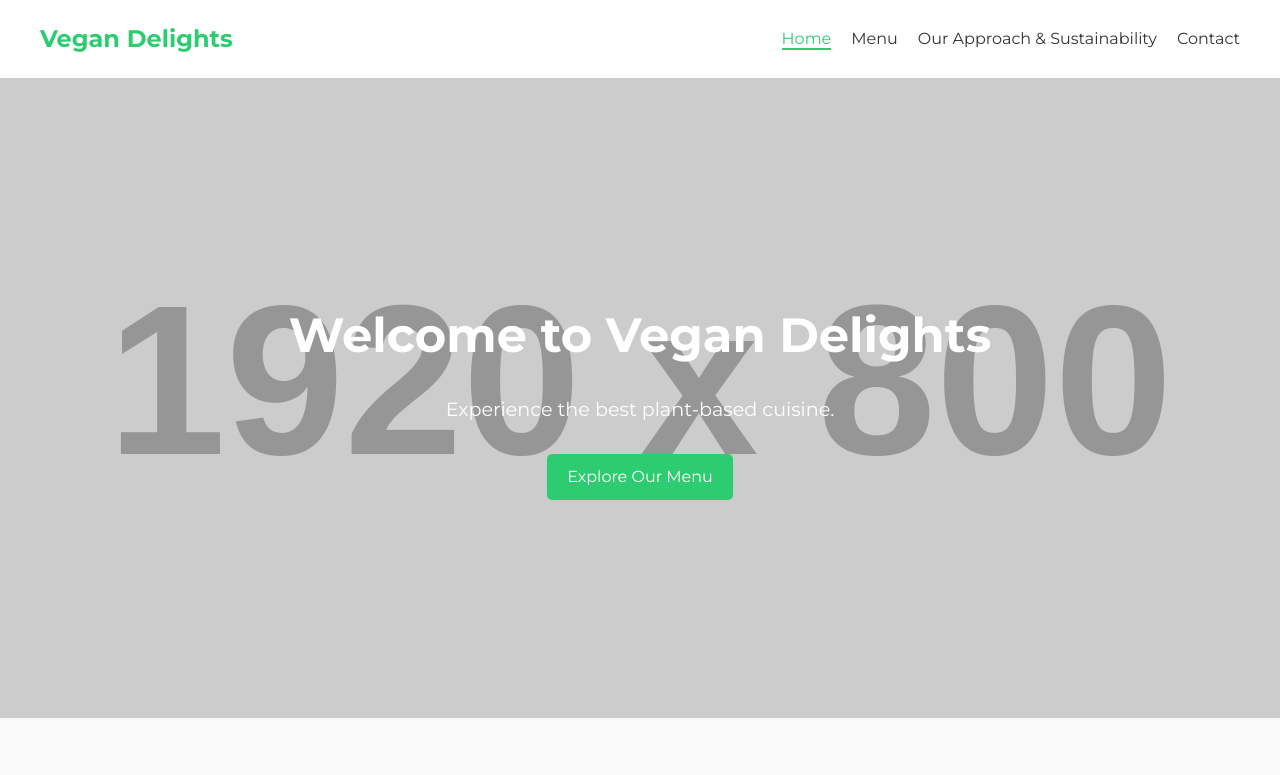
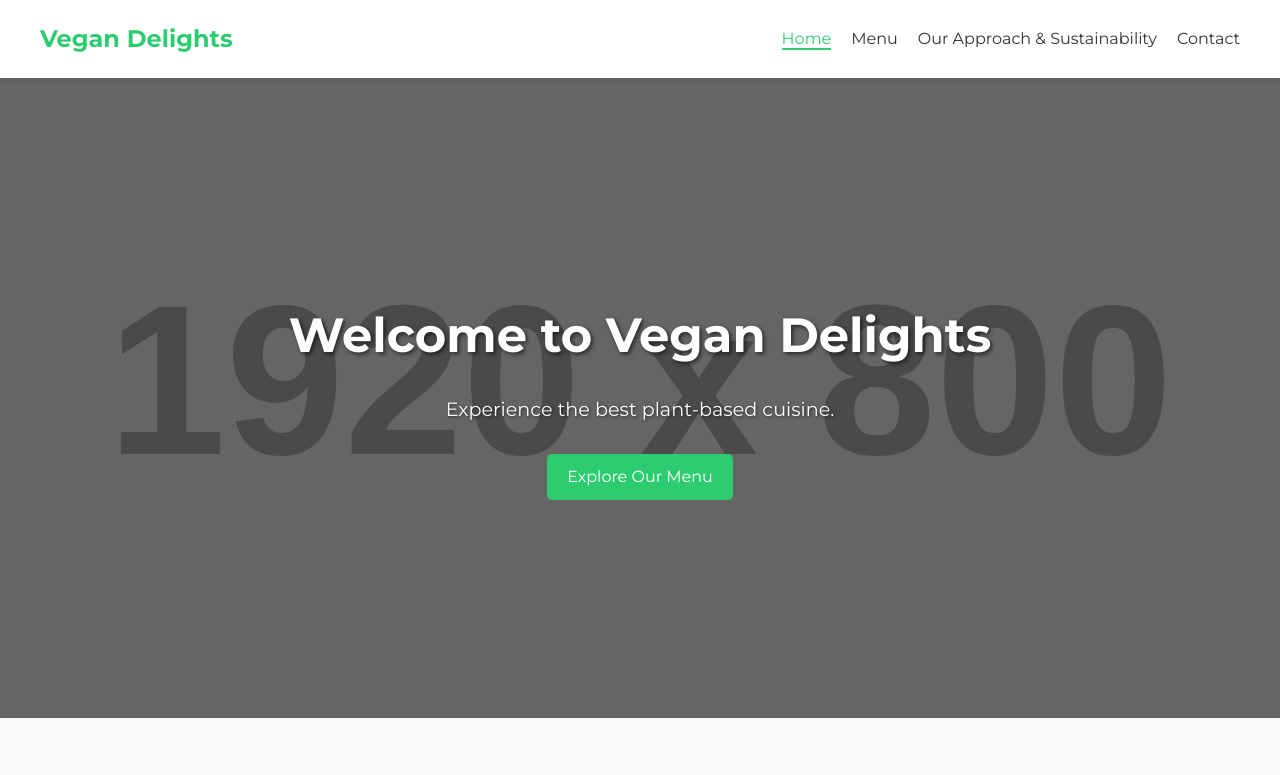
Before and after one commit to ArjunP314/vegan-delights-website, a plain HTML site: page index.html in a window 1280 px wide. Shown: the top 775 px of the page. Drawn offline with Linux system fonts and the light colour scheme; placeholder pictures from the web are drawn by us.

Commit message:
Update style.css

```diff
--- a/style.css
+++ b/style.css
@@ -1,10 +1,9 @@
-/* Reset and global styles */
+/* Global Reset and Basic Styles */
 * {
   margin: 0;
   padding: 0;
   box-sizing: border-box;
 }
-
 body {
   font-family: 'Montserrat', sans-serif;
   line-height: 1.6;
@@ -20,59 +19,72 @@ nav {
   padding: 20px 40px;
   background: #fff;
   box-shadow: 0 2px 4px rgba(0, 0, 0, 0.1);
+  position: relative;
+  z-index: 1000;
 }
-
 nav .logo {
   font-size: 1.5rem;
   font-weight: 700;
   color: #2ecc71;
 }
-
 nav ul {
   list-style: none;
   display: flex;
 }
-
 nav ul li {
   margin-left: 20px;
 }
-
 nav ul li a {
   text-decoration: none;
   color: #333;
   font-weight: 500;
   transition: color 0.3s ease;
 }
-
 nav ul li a:hover,
 nav ul li a.active {
   color: #2ecc71;
   border-bottom: 2px solid #2ecc71;
 }
 
-/* Hero Section */
+/* Hero Section with Dark Overlay for Better Contrast */
 .hero {
+  position: relative;
   background: url('https://via.placeholder.com/1920x800') no-repeat center center/cover;
   height: 80vh;
   display: flex;
   flex-direction: column;
   justify-content: center;
   align-items: center;
-  color: #fff;
   text-align: center;
   padding: 0 20px;
+  color: #fff;
+  overflow: hidden;
 }
-
+.hero::before {
+  content: "";
+  position: absolute;
+  top: 0;
+  left: 0;
+  width: 100%;
+  height: 100%;
+  background: rgba(0,0,0,0.5);
+  z-index: 1;
+}
+.hero > * {
+  position: relative;
+  z-index: 2;
+  animation: fadeIn 1s ease-out;
+}
 .hero h1 {
   font-size: 3rem;
   margin-bottom: 20px;
+  text-shadow: 2px 2px 4px rgba(0,0,0,0.6);
 }
-
 .hero p {
   font-size: 1.2rem;
   margin-bottom: 30px;
+  text-shadow: 1px 1px 3px rgba(0,0,0,0.6);
 }
-
 .btn {
   background: #2ecc71;
   color: #fff;
@@ -80,19 +92,19 @@ nav ul li a.active {
   text-decoration: none;
   font-size: 1rem;
   border-radius: 5px;
-  transition: background 0.3s ease;
+  transition: background 0.3s ease, transform 0.3s ease;
 }
-
 .btn:hover {
   background: #27ae60;
+  transform: scale(1.05);
 }
 
 /* Sections */
 .section {
   padding: 60px 40px;
   text-align: center;
+  animation: fadeIn 1s ease-out;
 }
-
 .section h2 {
   margin-bottom: 40px;
   font-size: 2rem;
@@ -106,27 +118,28 @@ nav ul li a.active {
   justify-content: center;
   gap: 20px;
 }
-
 .menu-item {
   background: #fff;
   padding: 20px;
   width: 300px;
   border-radius: 8px;
   box-shadow: 0 2px 5px rgba(0, 0, 0, 0.1);
+  transition: transform 0.3s ease;
+  animation: fadeIn 1s ease-out;
 }
-
+.menu-item:hover {
+  transform: scale(1.05);
+}
 .menu-item img {
   width: 100%;
   border-radius: 8px;
   margin-bottom: 15px;
 }
-
 .menu-item h3 {
   margin-bottom: 10px;
   font-size: 1.2rem;
   color: #333;
 }
-
 .menu-item p {
   font-size: 0.95rem;
   color: #666;
@@ -139,3 +152,9 @@ footer {
   padding: 20px 40px;
   text-align: center;
 }
+
+/* Fade In Animation */
+@keyframes fadeIn {
+  from { opacity: 0; transform: translateY(20px); }
+  to { opacity: 1; transform: translateY(0); }
+}
```
